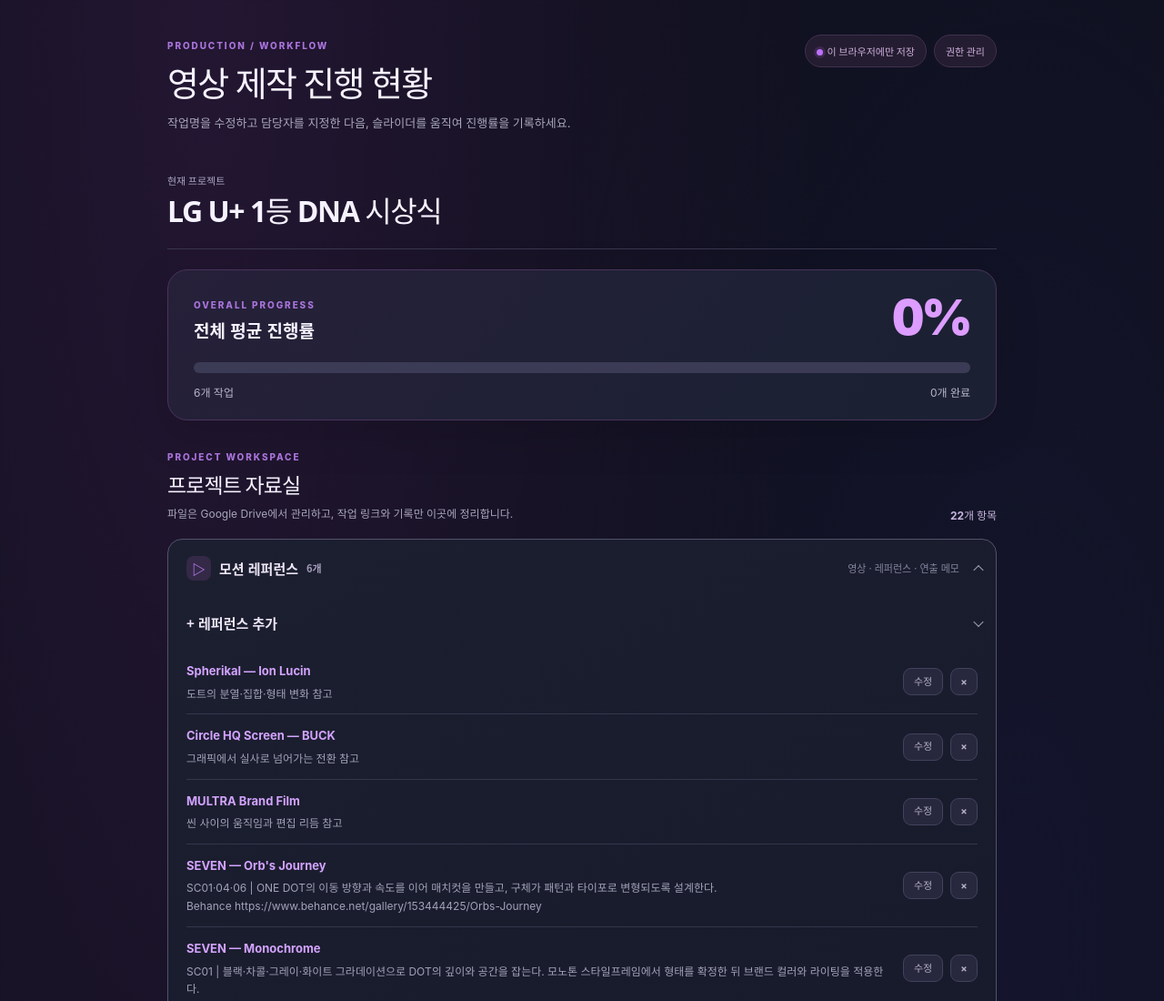
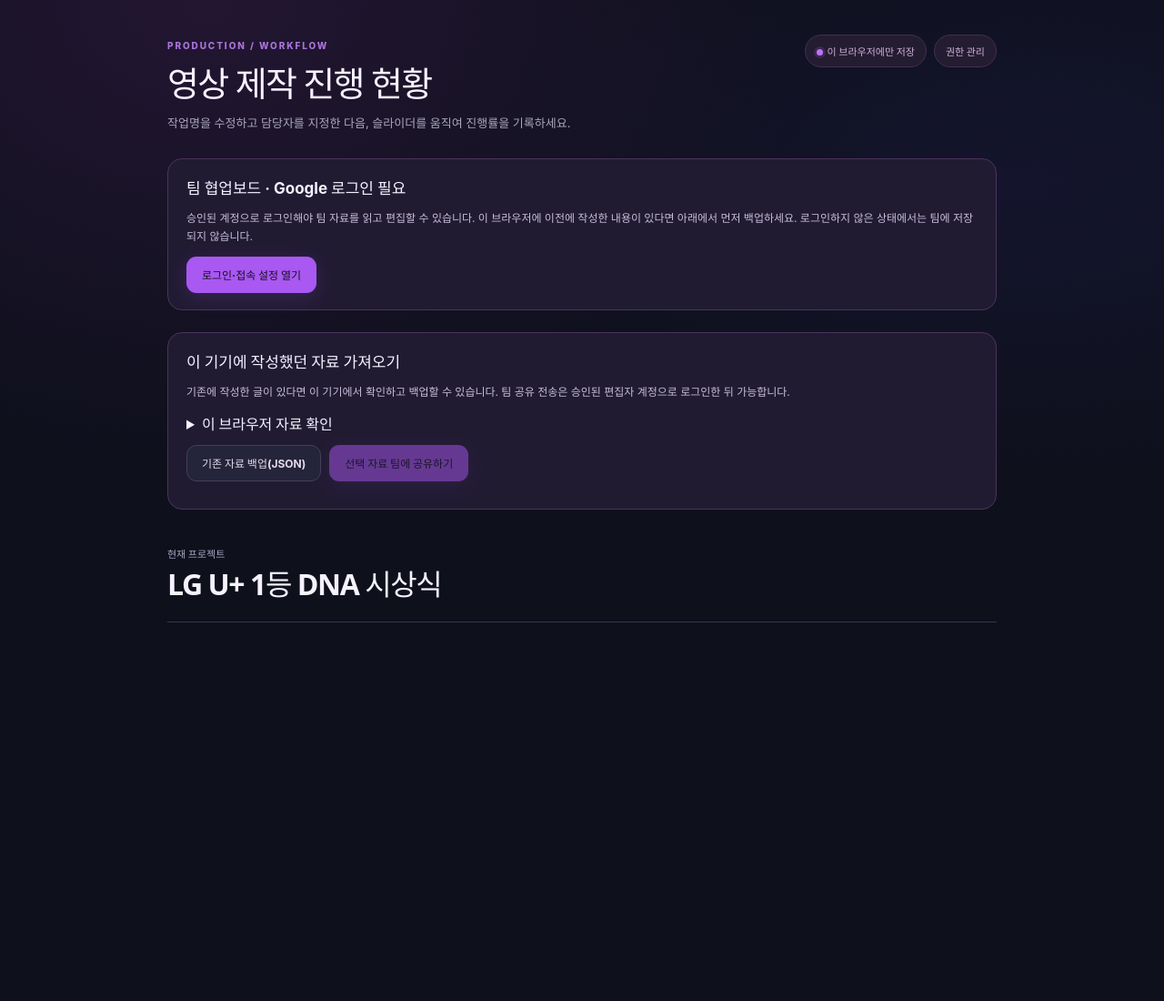
Before and after one commit to atistreiss-creator/notion, a plain HTML site: page index.html in a window 1280 px wide. Shown: the top 1100 px of the page at 91% size. After the commit the page ends 800 px from the top, so only its background shows below. Drawn offline with nearby package versions, Linux system fonts and the light colour scheme.

Commit message:
Add sign-in gate and local recovery UI

```diff
--- a/index.html
+++ b/index.html
@@ -10,8 +10,11 @@
   <script src="https://cdn.jsdelivr.net/npm/@supabase/supabase-js@2" defer></script>
   <script src="./app.js?v=project-links-12" defer></script>
   <script src="./workspace.js?v=google-seven-23" defer></script>
-  <script src="./sync.js?v=email-access-25" defer></script>
+  <script src="./sync.js?v=team-recovery-26" defer></script>
   <style>
+    html:not(.verified-board-member) :is(.overview,.workspace-sections,.board) { display:none!important; }
+    html.verified-board-member #loginNotice { display:none!important; }
+    #syncImportArea { display:none!important; }
     html:not(.verified-board-owner) :is(.people-panel,.sync-panel,.workspace-data-actions,.toolbar),
     #accountControls :is(#copyTeamLink,#syncRefresh,#syncImportArea) { display: none !important; }
     [data-owner-panel][hidden] { display: none !important; }
@@ -40,6 +43,16 @@
       white-space: nowrap;
       overflow-x: auto;
     }
+    .recovery-panel { margin:16px 0 24px;padding:18px 20px;border:1px solid #4a335c;background:#211b32;border-radius:16px; }
+    .recovery-panel h3 {margin:0 0 9px;font-size:17px}
+    .recovery-panel p {font-size:12px;line-height:1.65;color:#c8bddb}
+    .recovery-panel .recovery-buttons {display:flex;flex-wrap:wrap;gap:9px;margin-top:12px}
+    .recovery-panel .recovery-buttons button {white-space:normal}
+    .recovery-panel .recovery-list {margin-top:12px;max-height:280px;overflow:auto;display:flex;flex-direction:column;gap:6px}
+    .recovery-panel .recovery-list label {display:flex;gap:9px;align-items:flex-start;line-height:1.5;font-size:12px;padding:7px 8px;background:#15182b;border-radius:8px}
+    .recovery-panel #recoveryStatus {white-space:normal;overflow-wrap:anywhere}
+    .recovery-panel details summary {cursor:pointer;font-weight:700}
+    .recovery-panel button:disabled {opacity:.5;cursor:not-allowed}
   </style>
 <style>
     #syncStatus { width: max-content; max-width: 100%; min-width: 0; white-space: nowrap; overflow-x: auto; box-sizing: border-box; }
@@ -73,6 +86,25 @@
       </dialog>
     </header>
 
+
+    <section class="recovery-panel" id="loginNotice" aria-label="로그인 안내">
+      <h3>팀 협업보드 · Google 로그인 필요</h3>
+      <p>승인된 계정으로 로그인해야 팀 자료를 읽고 편집할 수 있습니다. 이 브라우저에 이전에 작성한 내용이 있다면 아래에서 먼저 백업하세요. 로그인하지 않은 상태에서는 팀에 저장되지 않습니다.</p>
+      <button type="button" class="button button-primary" id="loginFromNotice">로그인·접속 설정 열기</button>
+    </section>
+    <section class="recovery-panel" id="localRecoveryPanel" aria-label="기존 자료 복구 및 팀 공유">
+      <h3>이 기기에 작성했던 자료 가져오기</h3>
+      <p id="recoveryPrompt">기존에 작성한 글이 있다면 이 기기에서 확인하고 백업할 수 있습니다. 팀 공유 전송은 승인된 편집자 계정으로 로그인한 뒤 가능합니다.</p>
+      <details id="recoveryDetails">
+        <summary id="recoverySummary">이 브라우저 자료 확인</summary>
+        <div id="recoveryEntries" class="recovery-list"></div>
+      </details>
+      <div class="recovery-buttons">
+        <button type="button" class="button button-outline" id="recoveryBackup">기존 자료 백업(JSON)</button>
+        <button type="button" class="button button-primary" id="recoveryUpload" disabled>선택 자료 팀에 공유하기</button>
+      </div>
+      <p id="recoveryStatus" role="status" aria-live="polite"></p>
+    </section>
 
     <section class="project-switcher" aria-label="프로젝트 선택">
       <div class="project-choice">
```
